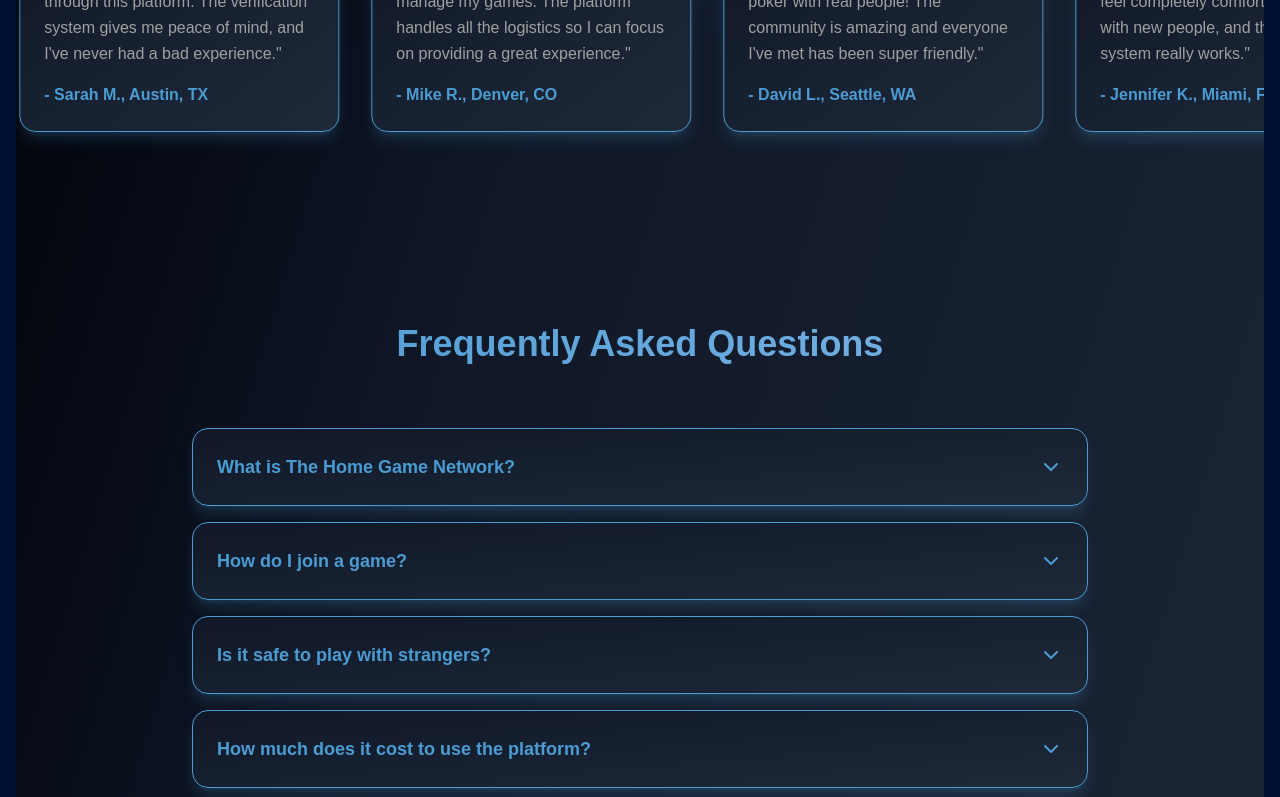
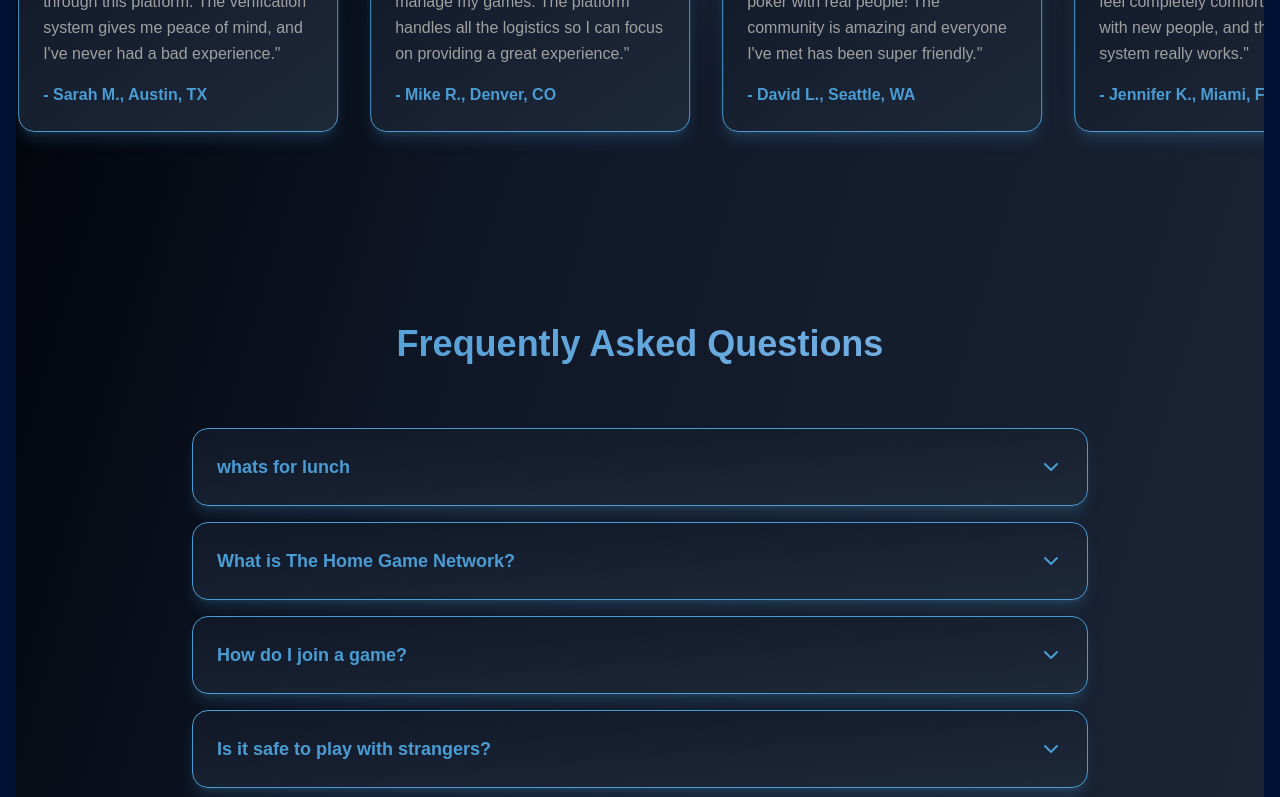
Before and after one commit to chuckynutz/HomeGameNetwork, a Next.js app: page / in a window 1280 px wide. Shown: the part 2411-3208 px from the top of the page. Built offline with nearby package versions, Linux system fonts and the light colour scheme.

Commit message:
new faq q

```diff
--- a/src/app/page.tsx
+++ b/src/app/page.tsx
@@ -7,6 +7,10 @@ import { useState } from 'react';
 
 // FAQ Data
 const faqData = [
+  {
+    question:"whats for lunch",
+    answer:"nothing"
+  },
   {
     question: "What is The Home Game Network?",
     answer: "The Home Game Network is a platform that connects poker enthusiasts, making it easy to find and host home poker games in your local area. We provide a safe, secure environment for players to discover games, track their performance, and build a community of poker lovers."
```
